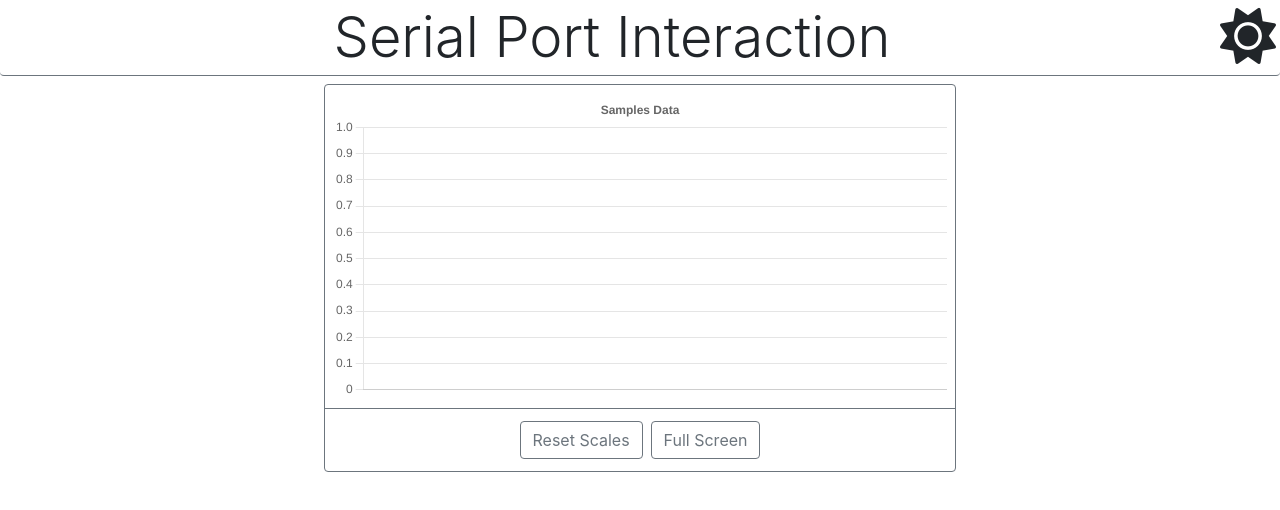
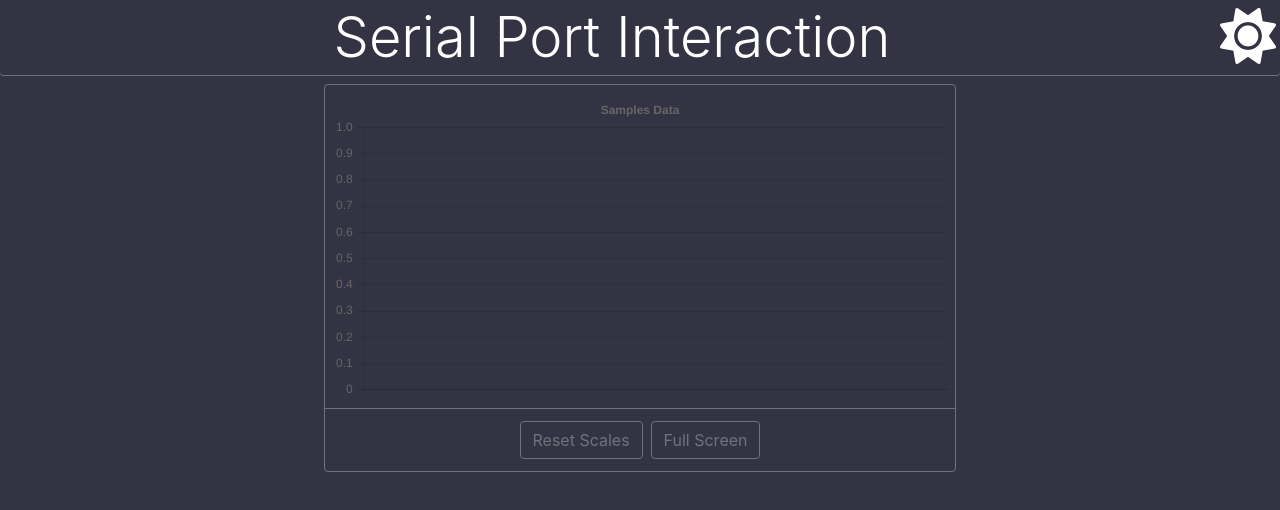
Before and after one commit to ArthurKoba/serial-port-interaction-server, a plain HTML site: page frontend/index.html in a window 1280 px wide. Both pictures are taken after a click on the element 1248 px from the left and 37 px from the top of the page. Drawn offline with Linux system fonts and the light colour scheme.

Commit message:
DarkMode LocalStorage

```diff
--- a/frontend/index.html
+++ b/frontend/index.html
@@ -13,7 +13,7 @@
     <link href="/static/plugins/bootstrap.min.css" rel="stylesheet">
 
   </head>
-  <body class="dark-mode display-4">
+  <body class="display-4">
     <header class="d-flex align-items-center p-1 border-bottom border-secondary rounded">
       <div class="w-100 text-center"> Serial Port Interaction</div>
       <div class="dark-mode-swaper"><i class="fas fa-moon"></i></div>
--- a/frontend/static/dist/darkModeSwaper.js
+++ b/frontend/static/dist/darkModeSwaper.js
@@ -1,16 +1,32 @@
 class DarkModeSwaper {
   constructor () {
     this._swapButton = document.querySelector('.dark-mode-swaper i')
+    // this.darkMode = document.body.classList.contains("dark-mode")
+
+    this._initDarkMode()
     this._swapButton.parentNode
-                  .addEventListener('click', this.swap.bind(this))
+                  .addEventListener('click', this.darkModeHandler.bind(this))
+
+  }
+  _initDarkMode () {
+    this.darkMode = JSON.parse(localStorage.getItem('darkMode'))
+    if (this.darkMode === null) {
+      this.darkMode = window.matchMedia("(prefers-color-scheme: dark)").matches
+      localStorage.setItem('darkMode', this.darkMode)
+    }
+    if (this.darkMode !== document.body.classList.contains('dark-mode')) { this._swap() }
   }
 
-
-  swap () {
+  _swap () {
     document.body.classList.toggle("dark-mode")
     this._swapButton.classList.toggle("fa-sun")
     this._swapButton.classList.toggle("fa-moon")
+  }
 
+  darkModeHandler() {
+    this._swap()
+    this.darkMode = !this.darkMode
+    localStorage.setItem('darkMode', this.darkMode)
   }
 }
 
```
